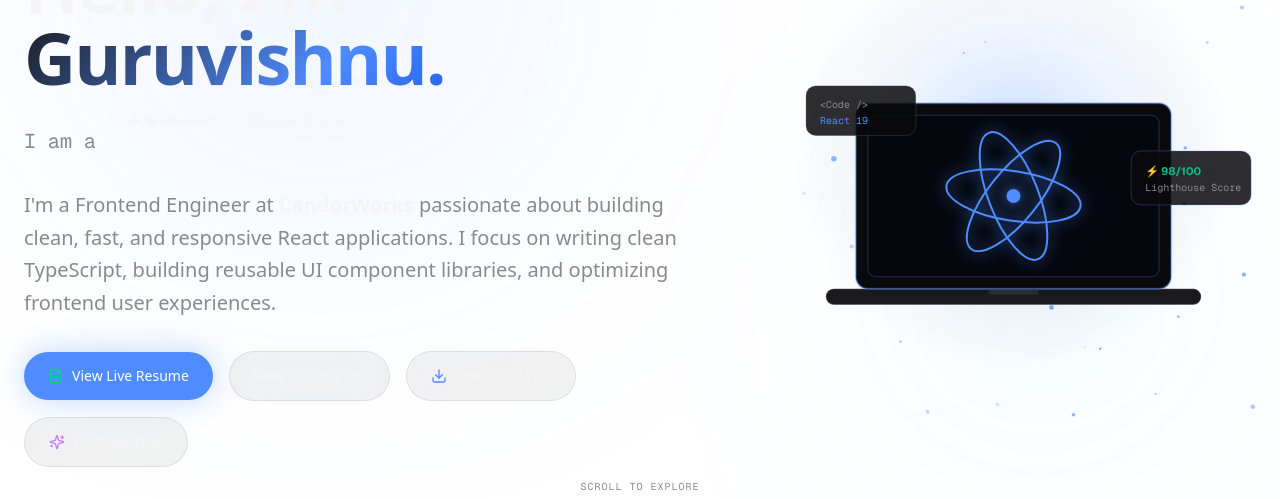
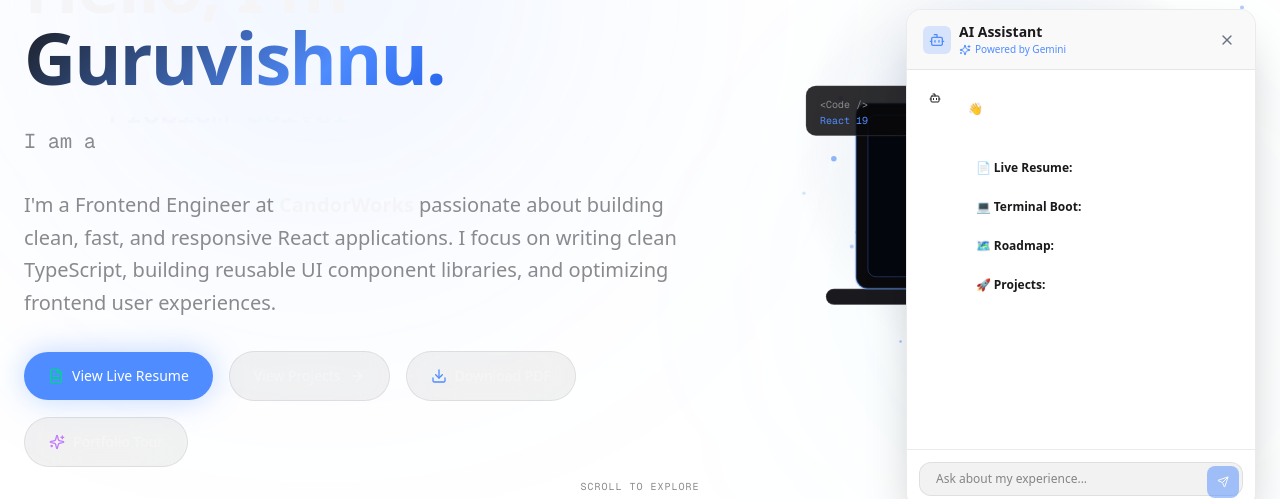
Before and after one commit to guruvishnuk/guruvishnu-portfolio, a React (Vite) app: page / in a window 1280 px wide. Shown: the part 203-702 px from the top of the page. Built offline with nearby package versions, Linux system fonts and the light colour scheme; no server answers.

Commit message:
refactor: turn existing AI Chat widget into the portfolio guide without separate modals

```diff
--- a/src/App.tsx
+++ b/src/App.tsx
@@ -15,7 +15,6 @@ import { TagCloud } from './components/tags/TagCloud';
 import { HireMeFlow } from './components/process/HireMeFlow';
 import { ContactControlPanel } from './components/contact/ContactControlPanel';
 import { AIChatWidget } from './components/ui/AIChatWidget';
-import { TourGuide } from './components/guide/TourGuide';
 
 export function App() {
   return (
@@ -35,11 +34,8 @@ export function App() {
       <ContactControlPanel />
       <LiveResumeSection />
 
-      {/* Global AI Chat Widget */}
+      {/* Global AI Chat Widget (Acts as guide) */}
       <AIChatWidget />
-
-      {/* Interactive Page Tour */}
-      <TourGuide />
     </PageShell>
   );
 }
--- a/src/components/ui/AIChatWidget.tsx
+++ b/src/components/ui/AIChatWidget.tsx
@@ -9,7 +9,7 @@ export const AIChatWidget: React.FC = () => {
     {
       id: 'init',
       sender: 'ai',
-      text: "Hi! I'm Guruvishnu's AI Assistant. Ask me anything about his experience, projects, or skills!",
+      text: "👋 Welcome to my portfolio! Here is a quick guide to what you'll find:\n\n• 📄 **Live Resume:** My professional data loaded dynamically.\n• 💻 **Terminal Boot:** A showcase of my core tech stack.\n• 🗺️ **Roadmap:** My career journey and impact.\n• 🚀 **Projects:** Deep dives into my production apps.\n\nFeel free to ask me any questions about Guruvishnu's experience!",
       timestamp: new Date().toISOString()
     }
   ]);
@@ -20,6 +20,25 @@ export const AIChatWidget: React.FC = () => {
   const scrollToBottom = () => {
     messagesEndRef.current?.scrollIntoView({ behavior: 'smooth' });
   };
+
+  useEffect(() => {
+    // Open chat automatically as the user guide for first-time visitors
+    const hasSeenGuide = localStorage.getItem('portfolio-chat-guide');
+    if (!hasSeenGuide) {
+      const timer = setTimeout(() => {
+        setIsOpen(true);
+        localStorage.setItem('portfolio-chat-guide', 'true');
+      }, 1500);
+      return () => clearTimeout(timer);
+    }
+  }, []);
+
+  useEffect(() => {
+    // Also support manual trigger from Hero button
+    const handleOpen = () => setIsOpen(true);
+    window.addEventListener('open-tour-guide', handleOpen);
+    return () => window.removeEventListener('open-tour-guide', handleOpen);
+  }, []);
 
   useEffect(() => {
     scrollToBottom();
@@ -121,7 +140,12 @@ export const AIChatWidget: React.FC = () => {
                         ? 'bg-[#4F8CFF] text-white rounded-tr-sm'
                         : 'bg-black/5 dark:bg-white/5 text-[var(--theme-text-primary)] rounded-tl-sm border border-[var(--glass-border)]'
                     }`}>
-                      {msg.text}
+                      {msg.text.split(/(\*\*.*?\*\*)/g).map((part, j) => {
+                        if (part.startsWith('**') && part.endsWith('**')) {
+                          return <strong key={j} className="font-bold text-[var(--theme-text-primary)]">{part.slice(2, -2)}</strong>;
+                        }
+                        return <span key={j} className="whitespace-pre-wrap">{part}</span>;
+                      })}
                     </div>
                   </div>
                 ))}
```
